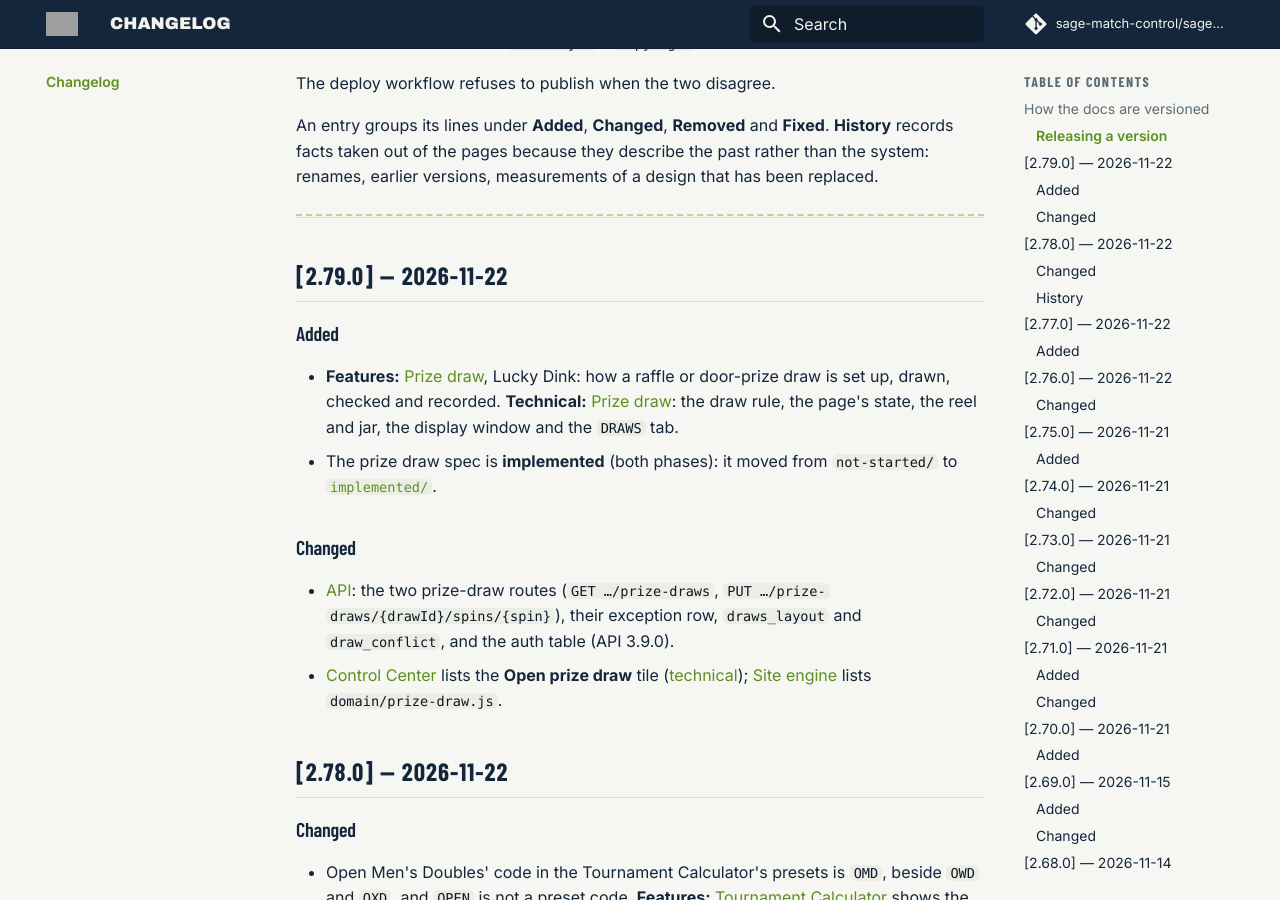
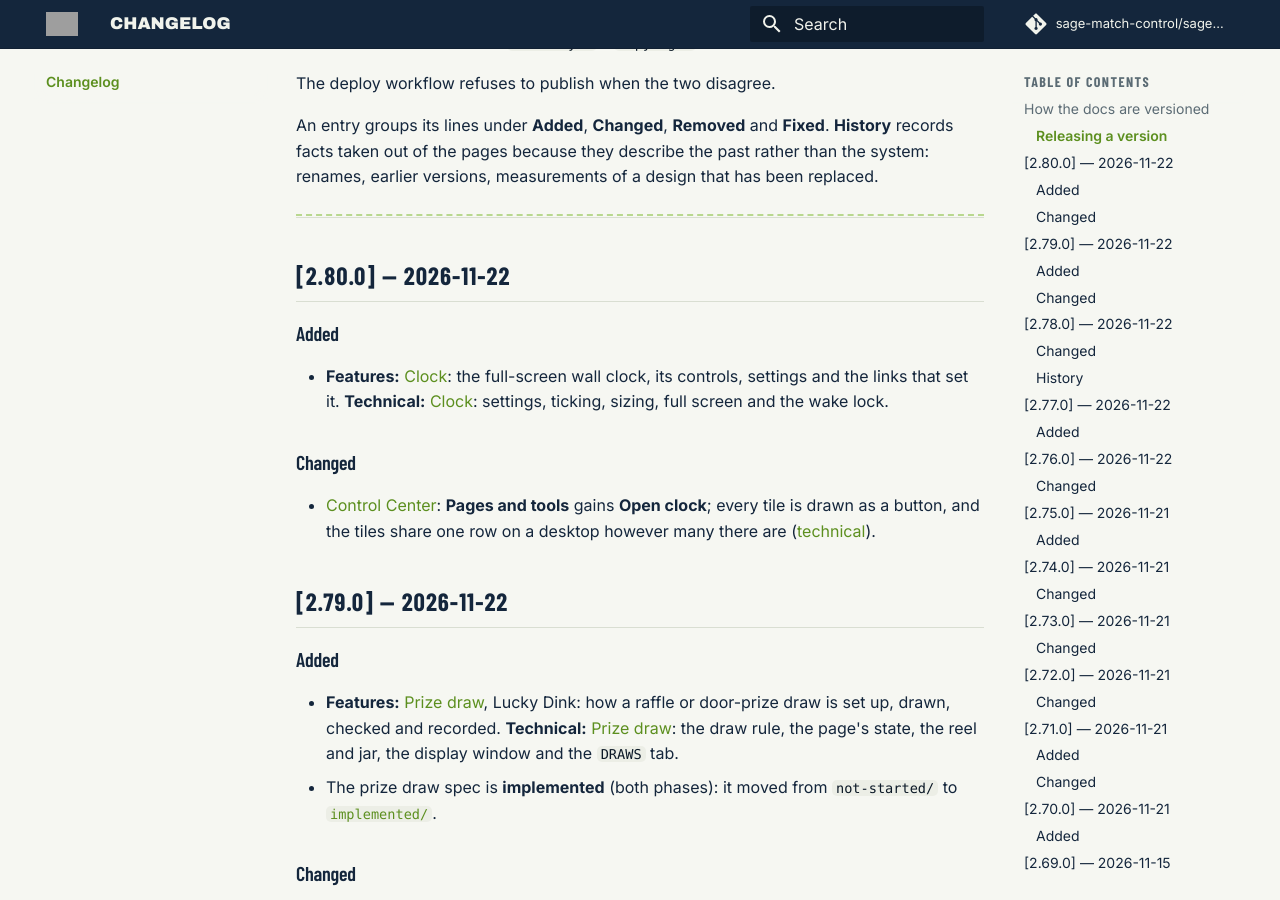
Before and after one commit to sage-match-control/sage-docs, an MkDocs documentation site: the page built from docs/changelog.md, in a window 1280 px wide and 900 px high, scrolled down 1027 px. Built offline with MkDocs 1.6.1 and Material for MkDocs 9.7.7, drawn with Linux system fonts in a browser that asks for light colours; comment, search, counter and statistics services are not loaded.

Commit message:
docs 2.80.0: the wall clock; Control Center's Open clock tile and button-styled tiles
Features and technical pages for tools/clock (settings, URL parameters,
sizing, full screen, wake lock), indexed and in the nav; Control Center's
Pages and tools gains Open clock, its tiles drawn as buttons in one row.

Co-Authored-By: Claude Opus 5.5 <noreply@anthropic.com>

```diff
--- a/docs/changelog.md
+++ b/docs/changelog.md
@@ -36,6 +36,20 @@ rather than the system: renames, earlier versions, measurements of a design that
 has been replaced.
 
 ---
+
+## [2.80.0] — 2026-11-22
+
+### Added
+
+- **Features:** [Clock](features/clock.md): the full-screen wall clock, its controls, settings and the links
+  that set it. **Technical:** [Clock](technical/clock.md): settings, ticking, sizing, full screen and the
+  wake lock.
+
+### Changed
+
+- [Control Center](features/control-center.md): **Pages and tools** gains **Open clock**; every tile is drawn
+  as a button, and the tiles share one row on a desktop however many there are
+  ([technical](technical/control-center.md)).
 
 ## [2.79.0] — 2026-11-22
 
--- a/mkdocs.yml
+++ b/mkdocs.yml
@@ -6,7 +6,7 @@ repo_name: sage-match-control/sage-docs
 edit_uri: edit/main/docs/
 # The docs version. Bump it with a new entry at the top of docs/changelog.md;
 # the deploy workflow checks the two agree.
-copyright: 'S.A.G.E. Documentation <a href="https://sage-match-control.github.io/sage-docs/changelog/">v2.79.0</a>'
+copyright: 'S.A.G.E. Documentation <a href="https://sage-match-control.github.io/sage-docs/changelog/">v2.80.0</a>'
 
 docs_dir: docs
 
@@ -74,6 +74,7 @@ nav:
           - Score entry: features/score-entry.md
           - Scorer page: features/scorer-page.md
           - Event attendance: features/event-attendance.md
+          - Clock: features/clock.md
       - Scoring workbooks:
           - The scoring workbook: features/scoring-workbook.md
           - Dual Meet Sheet Generator: features/dual-meet-sheet-generator.md
@@ -103,6 +104,7 @@ nav:
       - Tournament Calculator: technical/tournament-calculator.md
       - Bracket Generator: technical/bracket-generator.md
       - Prize draw: technical/prize-draw.md
+      - Clock: technical/clock.md
       - Event registry schema: technical/event-data-config.md
       - Adding a new event: technical/adding-a-new-event.md
   - Specs:
```
Also changed, not shown: docs/features/README.md (+2 -0 lines), docs/features/clock.md (added, +60 -0 lines), docs/features/control-center.md (+4 -2 lines), docs/technical/README.md (+2 -0 lines), docs/technical/clock.md (added, +56 -0 lines), docs/technical/control-center.md (+6 -3 lines).
